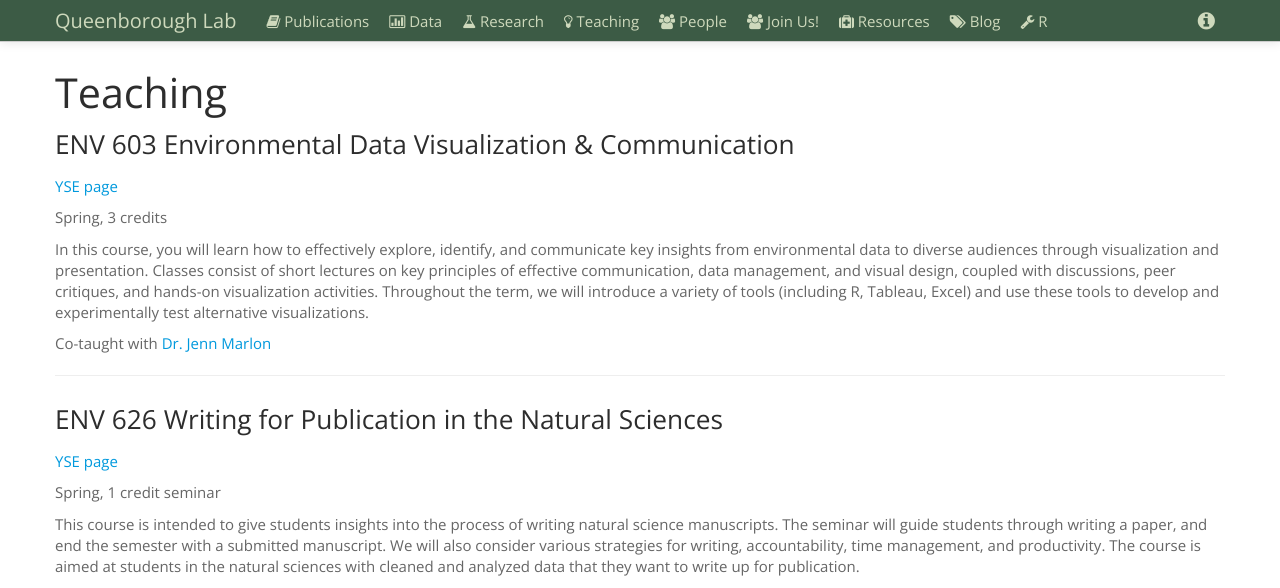
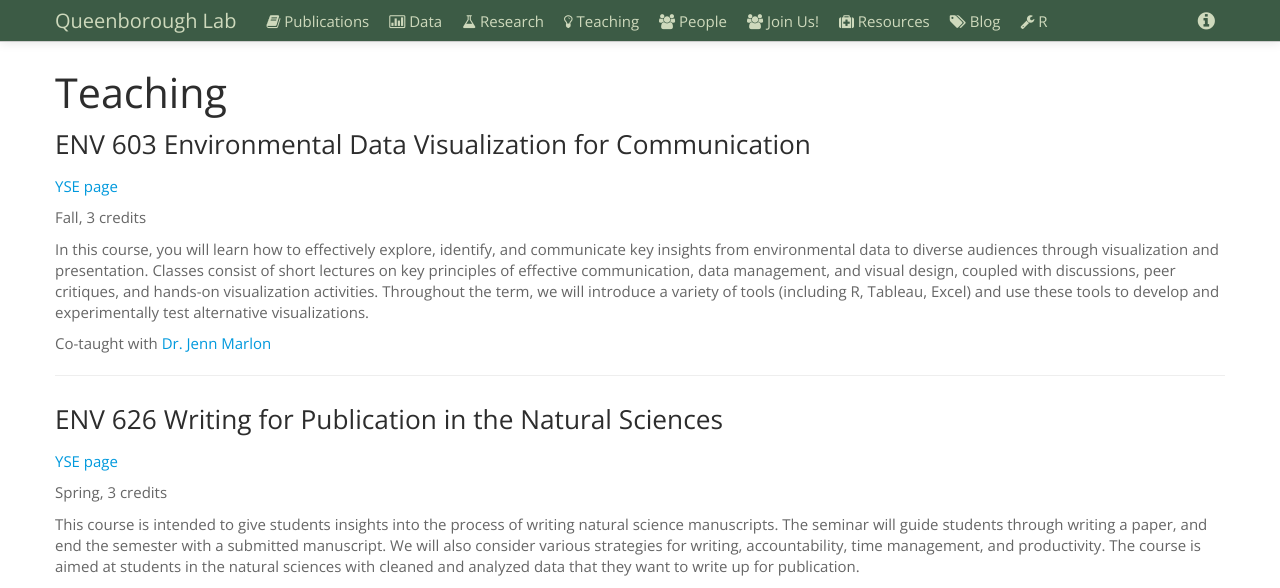
Before and after one commit to saq/saq.github.io, a Jekyll site: the page built from teaching.md, in a window 1280 px wide and 1372 px high. Shown: the top 588 px of the window. Built offline with Jekyll 4.4.1, drawn with Linux system fonts in a browser that asks for light colours.

Commit message:
Update teaching.md

```diff
--- a/teaching.md
+++ b/teaching.md
@@ -6,11 +6,11 @@ title: Teaching
 
 # Teaching
 
-### ENV 603 Environmental Data Visualization & Communication
+### ENV 603 Environmental Data Visualization for Communication
 
 [YSE page](http://environment.yale.edu/courses/detail/603/)
 
-Spring, 3 credits
+Fall, 3 credits
 
 In this course, you will learn how to effectively explore, identify, and communicate key insights from environmental data to diverse audiences through visualization and presentation. Classes consist of short lectures on key principles of effective communication, data management, and visual design, coupled with discussions, peer critiques, and hands-on visualization activities. Throughout the term, we will introduce a variety of tools (including R, Tableau, Excel) and use these tools to develop and experimentally test alternative visualizations.
 
@@ -22,7 +22,7 @@ Co-taught with [Dr. Jenn Marlon](https://environment.yale.edu/profile/jennifer-m
 
 [YSE page](http://environment.yale.edu/courses/detail/626)
 
-Spring, 1 credit seminar
+Spring, 3 credits
 
 <p></p>
 
```
